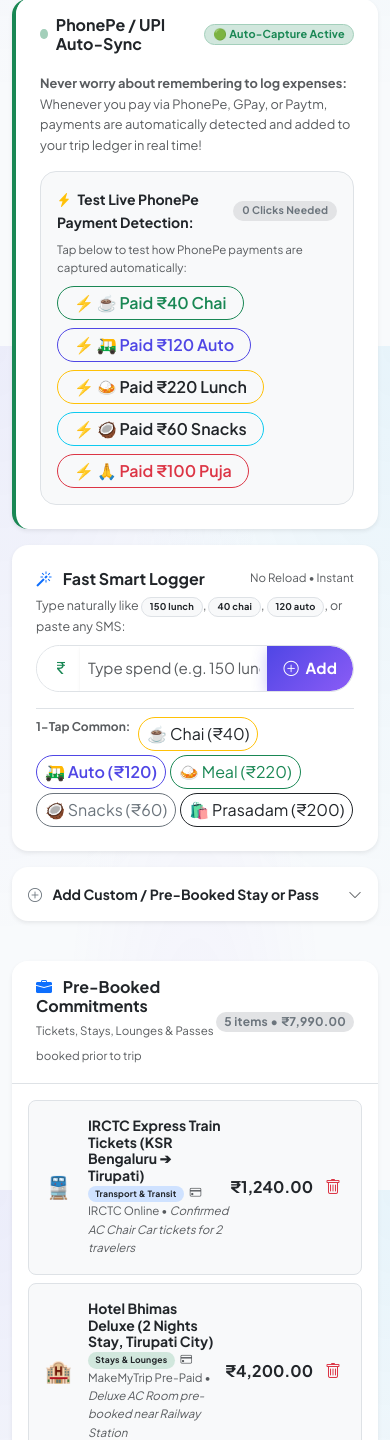
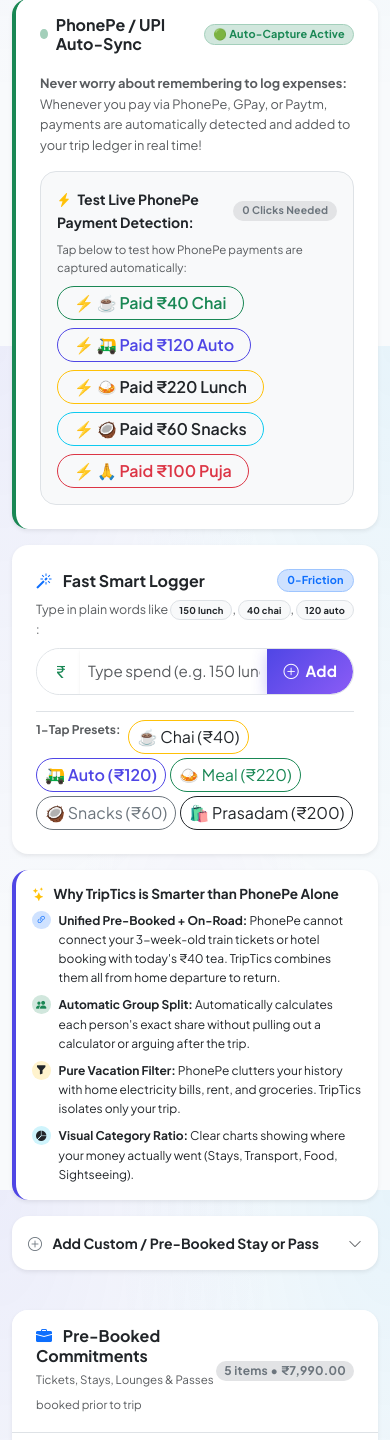
Before and after one commit to chowdary-yashwanth18/TripTics, a Flask app: page /trip-diary in a window 390 px wide. Shown: the part 1342-2782 px from the top of the page. Run offline with Flask 3, Linux system fonts and the light colour scheme.

Commit message:
feat: clarify TripTics value proposition vs PhonePe alone and streamline zero-friction inputs

```diff
--- a/templates/results.html
+++ b/templates/results.html
@@ -1162,7 +1162,7 @@
                         <span class="badge bg-success-subtle text-success border border-success-subtle rounded-pill font-normal" style="font-size: 0.72rem;">Instant • No Page Reload</span>
                     </div>
                     <small class="text-muted" style="font-size: 0.75rem;">
-                        💡 Type naturally like <span class="badge bg-light text-dark border">150 lunch</span>, <span class="badge bg-light text-dark border">40 chai</span>, <span class="badge bg-light text-dark border">120 auto</span>, or paste PhonePe SMS
+                        💡 Type in plain words like <span class="badge bg-light text-dark border">150 lunch</span>, <span class="badge bg-light text-dark border">40 chai</span>, <span class="badge bg-light text-dark border">120 auto</span>, or tap 1-click presets:
                     </small>
                 </div>
 
@@ -1173,7 +1173,7 @@
                             <i class="bi bi-currency-rupee text-success fs-5"></i>
                         </span>
                         <input type="text" id="smartSpendInput" class="form-control border-0 px-2 py-2 fs-6"
-                               placeholder="Type spend (e.g. 150 lunch, 40 chai, 120 auto) or paste PhonePe/GPay SMS..."
+                               placeholder="Type spend (e.g. 150 lunch, 40 chai, 120 auto)..."
                                autocomplete="off">
                         <button class="btn btn-success px-4 fw-bold d-flex align-items-center gap-2" type="submit" id="smartSpendBtn">
                             <i class="bi bi-plus-circle-fill"></i> <span>Add Spend</span>
--- a/templates/trip_diary.html
+++ b/templates/trip_diary.html
@@ -246,14 +246,14 @@
             </div>
         </div>
 
-        {# ── CARD 2: Natural Spend Bar + 1-Tap Quick Spends ── #}
+        {# ── CARD 2: Direct PhonePe Scan & Pay + Natural Spend Bar + 1-Tap Quick Spends ── #}
         <div class="card border-0 shadow-sm rounded-4 mb-3 p-4 bg-white">
             <div class="d-flex justify-content-between align-items-center mb-2">
                 <h6 class="fw-bold text-dark mb-0"><i class="bi bi-magic text-primary me-2"></i> Fast Smart Logger</h6>
-                <small class="text-muted" style="font-size: 0.72rem;">No Reload • Instant</small>
+                <span class="badge bg-primary-subtle text-primary border border-primary-subtle rounded-pill font-semibold" style="font-size: 0.68rem;">0-Friction</span>
             </div>
             <p class="text-muted small mb-2" style="font-size: 0.78rem;">
-                Type naturally like <span class="badge bg-light text-dark border">150 lunch</span>, <span class="badge bg-light text-dark border">40 chai</span>, <span class="badge bg-light text-dark border">120 auto</span>, or paste any SMS:
+                Type in plain words like <span class="badge bg-light text-dark border">150 lunch</span>, <span class="badge bg-light text-dark border">40 chai</span>, <span class="badge bg-light text-dark border">120 auto</span>:
             </p>
 
             <form id="diarySmartSpendForm" onsubmit="handleDiarySmartSpend(event, '{{ details.trip.id }}')" class="mb-3">
@@ -262,7 +262,7 @@
                         <i class="bi bi-currency-rupee text-success"></i>
                     </span>
                     <input type="text" id="diarySmartInput" class="form-control border-0 px-2 py-2 small"
-                           placeholder="Type spend (e.g. 150 lunch, 40 tea) or paste SMS..."
+                           placeholder="Type spend (e.g. 150 lunch, 40 tea, 120 auto)..."
                            autocomplete="off">
                     <button class="btn btn-primary px-3 fw-bold small" type="submit" id="diarySmartBtn">
                         <i class="bi bi-plus-circle me-1"></i> Add
@@ -272,7 +272,7 @@
             </form>
 
             <div class="d-flex flex-wrap gap-1 pt-2 border-top">
-                <span class="small fw-bold text-muted me-1" style="font-size: 0.75rem;">1-Tap Common:</span>
+                <span class="small fw-bold text-muted me-1" style="font-size: 0.75rem;">1-Tap Presets:</span>
                 <button type="button" class="btn btn-xs btn-outline-warning text-dark rounded-pill py-1 px-2" onclick="quickAddAjax('{{ details.trip.id }}', 'Morning Filter Coffee & Chai', 40, 'food')">☕ Chai (₹40)</button>
                 <button type="button" class="btn btn-xs btn-outline-primary rounded-pill py-1 px-2" onclick="quickAddAjax('{{ details.trip.id }}', 'Station Auto / Cab Ride', 120, 'transport')">🛺 Auto (₹120)</button>
                 <button type="button" class="btn btn-xs btn-outline-success rounded-pill py-1 px-2" onclick="quickAddAjax('{{ details.trip.id }}', 'Banana Leaf Thali Meal', 220, 'food')">🍛 Meal (₹220)</button>
@@ -281,7 +281,33 @@
             </div>
         </div>
 
-        {# ── CARD 3: Custom Pre-Booked / Manual Form (Collapsible) ── #}
+        {# ── CARD 3: Why TripTics is Smarter than PhonePe Alone ── #}
+        <div class="card border-0 shadow-sm rounded-4 p-3 bg-white mb-3" style="border-left: 4px solid #4f46e5 !important;">
+            <h6 class="fw-bold text-dark mb-2 d-flex align-items-center gap-2" style="font-size: 0.85rem;">
+                <i class="bi bi-stars text-warning"></i>
+                <span>Why TripTics is Smarter than PhonePe Alone</span>
+            </h6>
+            <div class="d-flex flex-column gap-2" style="font-size: 0.75rem;">
+                <div class="d-flex align-items-start gap-2">
+                    <span class="badge bg-primary-subtle text-primary rounded-circle p-1" style="font-size: 0.65rem;"><i class="bi bi-link-45deg"></i></span>
+                    <div><strong>Unified Pre-Booked + On-Road:</strong> PhonePe cannot connect your 3-week-old train tickets or hotel booking with today's ₹40 tea. TripTics combines them all from home departure to return.</div>
+                </div>
+                <div class="d-flex align-items-start gap-2">
+                    <span class="badge bg-success-subtle text-success rounded-circle p-1" style="font-size: 0.65rem;"><i class="bi bi-people-fill"></i></span>
+                    <div><strong>Automatic Group Split:</strong> Automatically calculates each person's exact share without pulling out a calculator or arguing after the trip.</div>
+                </div>
+                <div class="d-flex align-items-start gap-2">
+                    <span class="badge bg-warning-subtle text-dark rounded-circle p-1" style="font-size: 0.65rem;"><i class="bi bi-funnel-fill"></i></span>
+                    <div><strong>Pure Vacation Filter:</strong> PhonePe clutters your history with home electricity bills, rent, and groceries. TripTics isolates only your trip.</div>
+                </div>
+                <div class="d-flex align-items-start gap-2">
+                    <span class="badge bg-info-subtle text-dark rounded-circle p-1" style="font-size: 0.65rem;"><i class="bi bi-pie-chart-fill"></i></span>
+                    <div><strong>Visual Category Ratio:</strong> Clear charts showing where your money actually went (Stays, Transport, Food, Sightseeing).</div>
+                </div>
+            </div>
+        </div>
+
+        {# ── CARD 4: Custom Pre-Booked / Manual Form (Collapsible) ── #}
         <div class="card border-0 shadow-sm rounded-4 p-3 bg-white mb-3">
             <a class="text-decoration-none d-flex justify-content-between align-items-center text-dark" data-bs-toggle="collapse" href="#manualExpenseCollapse" role="button">
                 <span class="small fw-bold"><i class="bi bi-plus-circle text-secondary me-2"></i> Add Custom / Pre-Booked Stay or Pass</span>
```
